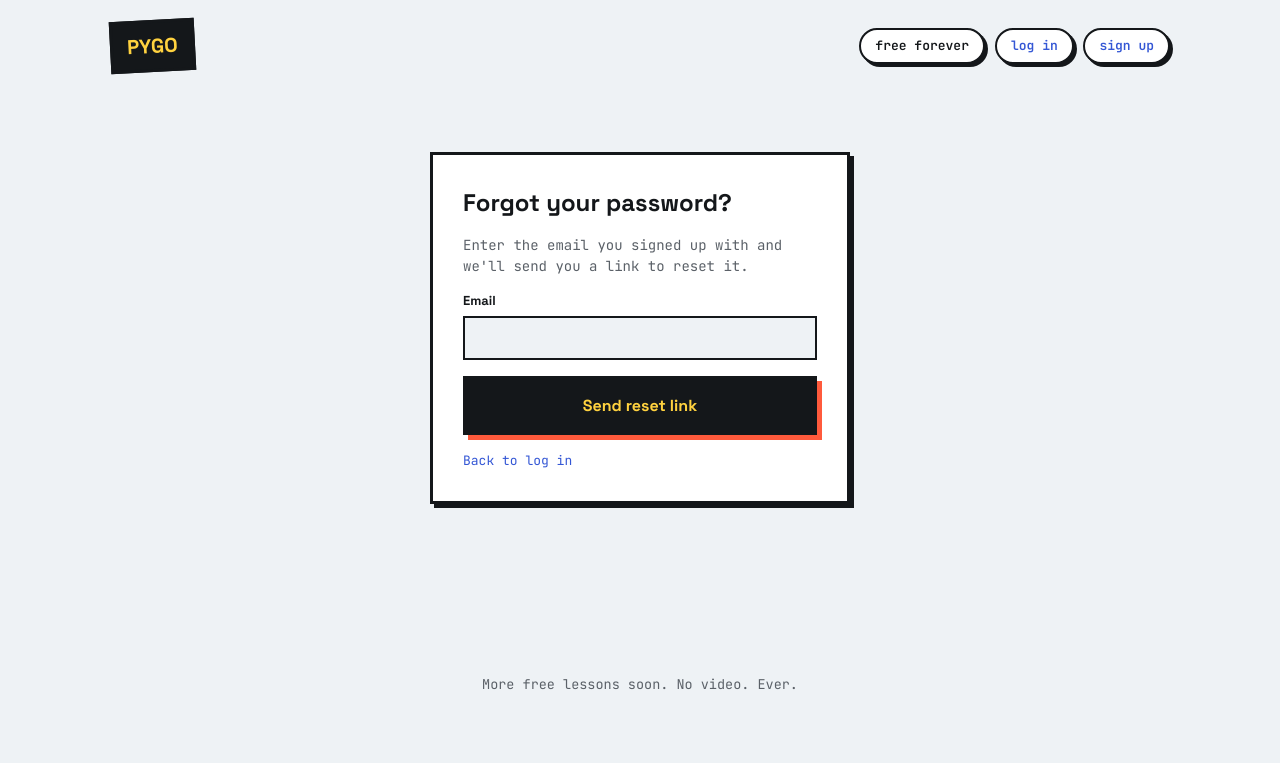
After one commit to shrutijagadale0725-rgb/PYGO, a Flask app: page /forgot-password in a window 1280 px wide. The commit adds this page. Shown: the top 763 px of the page. Run offline with Flask 3, Linux system fonts and the light colour scheme.

Commit message:
password resset mail

```diff
--- a/app/__init__.py
+++ b/app/__init__.py
@@ -3,6 +3,7 @@ from flask import Flask
 from flask_sqlalchemy import SQLAlchemy
 from flask_login import LoginManager
 from flask_wtf import CSRFProtect
+from flask_mail import Mail
 from config import INSTANCE_DIR
 
 db = SQLAlchemy()
@@ -11,6 +12,7 @@ login_manager.login_view = "auth.login"
 login_manager.login_message = "Log in to save your progress."
 login_manager.login_message_category = "info"
 csrf = CSRFProtect()
+mail = Mail()
 
 
 def create_app():
@@ -24,6 +26,7 @@ def create_app():
     db.init_app(app)
     login_manager.init_app(app)
     csrf.init_app(app)
+    mail.init_app(app)
 
     from app.models import User
 
--- a/app/auth.py
+++ b/app/auth.py
@@ -1,9 +1,28 @@
-from flask import Blueprint, render_template, redirect, url_for, request, flash
+from flask import Blueprint, render_template, redirect, url_for, request, flash, current_app
 from flask_login import login_user, logout_user, login_required, current_user
-from app import db
+from flask_mail import Message
+from itsdangerous import URLSafeTimedSerializer, SignatureExpired, BadSignature
+from app import db, mail
 from app.models import User
 
 auth_bp = Blueprint("auth", __name__)
+
+RESET_SALT = "pygo-password-reset"
+
+
+def _get_reset_serializer():
+    return URLSafeTimedSerializer(current_app.config["SECRET_KEY"])
+
+
+def generate_reset_token(email):
+    return _get_reset_serializer().dumps(email, salt=RESET_SALT)
+
+
+def verify_reset_token(token, max_age_seconds=3600):
+    try:
+        return _get_reset_serializer().loads(token, salt=RESET_SALT, max_age=max_age_seconds)
+    except (SignatureExpired, BadSignature):
+        return None
 
 
 @auth_bp.route("/signup", methods=["GET", "POST"])
@@ -55,6 +74,73 @@ def login():
         return redirect(next_url or url_for("main.index"))
 
     return render_template("login.html")
+
+
+@auth_bp.route("/forgot-password", methods=["GET", "POST"])
+def forgot_password():
+    if current_user.is_authenticated:
+        return redirect(url_for("main.index"))
+
+    if request.method == "POST":
+        email = request.form.get("email", "").strip().lower()
+        user = User.query.filter_by(email=email).first()
+
+        # Same message whether or not the account exists, so this form
+        # can't be used to probe which emails have PYGO accounts.
+        if user is not None:
+            token = generate_reset_token(user.email)
+            reset_url = url_for("auth.reset_password", token=token, _external=True)
+            msg = Message(
+                subject="Reset your PYGO password",
+                recipients=[user.email],
+                body=(
+                    f"Hi {user.display_name},\n\n"
+                    f"Click the link below to set a new PYGO password. "
+                    f"This link expires in 1 hour.\n\n{reset_url}\n\n"
+                    f"If you didn't request this, you can safely ignore this email."
+                ),
+            )
+            mail.send(msg)
+
+        flash("If that email has a PYGO account, a reset link is on its way.", "info")
+        return redirect(url_for("auth.login"))
+
+    return render_template("forgot_password.html")
+
+
+@auth_bp.route("/reset-password/<token>", methods=["GET", "POST"])
+def reset_password(token):
+    if current_user.is_authenticated:
+        return redirect(url_for("main.index"))
+
+    email = verify_reset_token(token)
+    if email is None:
+        flash("That reset link is invalid or has expired. Request a new one.", "error")
+        return redirect(url_for("auth.forgot_password"))
+
+    if request.method == "POST":
+        new_password = request.form.get("new_password", "")
+        confirm_password = request.form.get("confirm_password", "")
+
+        if len(new_password) < 6:
+            flash("New password must be at least 6 characters.", "error")
+            return render_template("reset_password.html")
+
+        if new_password != confirm_password:
+            flash("Passwords don't match.", "error")
+            return render_template("reset_password.html")
+
+        user = User.query.filter_by(email=email).first()
+        if user is None:
+            flash("That account no longer exists.", "error")
+            return redirect(url_for("auth.signup"))
+
+        user.set_password(new_password)
+        db.session.commit()
+        flash("Your password has been reset. Log in with your new password.", "success")
+        return redirect(url_for("auth.login"))
+
+    return render_template("reset_password.html")
 
 
 @auth_bp.route("/logout")
--- a/app/static/css/style.css
+++ b/app/static/css/style.css
@@ -82,6 +82,30 @@ a:hover{ text-decoration:underline; }
 }
 .cta:hover{ transform:translate(-2px,-2px); text-decoration:none; }
 .cta:active{ transform:translate(3px,3px); box-shadow:1px 1px 0 var(--coral); }
+
+/* ---------- what is python ---------- */
+.wip-section{ text-align:center; padding-bottom:10px; }
+.wip-lead{
+  font-size:17px; color:var(--dim); max-width:620px; margin:0 auto 30px; line-height:1.55;
+}
+.wip-grid{
+  display:grid; grid-template-columns:repeat(auto-fit, minmax(200px,1fr));
+  gap:18px; max-width:820px; margin:0 auto 30px;
+}
+.wip-card{
+  background:var(--panel); border:3px solid var(--ink); box-shadow:var(--shadow);
+  padding:22px 18px; text-align:left; transition:transform 0.12s ease;
+}
+.wip-card:nth-child(1){ transform:rotate(-1.5deg); }
+.wip-card:nth-child(2){ transform:rotate(1deg); }
+.wip-card:nth-child(3){ transform:rotate(-0.5deg); }
+.wip-card:hover{ transform:translate(-2px,-2px); }
+.wip-emoji{ font-size:28px; margin-bottom:10px; }
+.wip-t{ font-family:'Space Grotesk'; font-weight:700; font-size:16px; margin-bottom:6px; color:var(--ink); }
+.wip-s{ font-size:13.5px; color:var(--dim); line-height:1.5; }
+.wip-cta{
+  font-family:'Space Grotesk'; font-weight:700; font-size:15px; color:var(--green);
+}
 
 /* ---------- section divider ---------- */
 .divider{ display:flex; align-items:center; gap:14px; margin:10px 0 28px; }
--- /dev/null
+++ b/app/templates/forgot_password.html
@@ -0,0 +1,21 @@
+{% extends "base.html" %}
+{% block title %}Forgot password — PYGO{% endblock %}
+{% block content %}
+<div class="wrap">
+  <div class="card auth-card">
+    <h2>Forgot your password?</h2>
+    <p style="font-size:14px; color:var(--dim); margin-top:-6px;">
+      Enter the email you signed up with and we'll send you a link to reset it.
+    </p>
+    <form method="POST">
+      <input type="hidden" name="csrf_token" value="{{ csrf_token() }}">
+      <div class="field">
+        <label for="email">Email</label>
+        <input type="email" id="email" name="email" required>
+      </div>
+      <button class="cta" type="submit" style="width:100%;">Send reset link</button>
+    </form>
+    <div class="auth-switch"><a href="{{ url_for('auth.login') }}">Back to log in</a></div>
+  </div>
+</div>
+{% endblock %}
--- a/app/templates/login.html
+++ b/app/templates/login.html
@@ -16,6 +16,7 @@
       </div>
       <button class="cta" type="submit" style="width:100%;">Log in</button>
     </form>
+    <div class="auth-switch"><a href="{{ url_for('auth.forgot_password') }}">Forgot your password?</a></div>
     <div class="auth-switch">New here? <a href="{{ url_for('auth.signup') }}">Create an account</a></div>
   </div>
 </div>
--- a/requirements.txt
+++ b/requirements.txt
@@ -3,3 +3,4 @@ flask-sqlalchemy
 flask-login
 python-dotenv
 flask-WTF
+flask-mail
```
Also changed, not shown: app/templates/index.html (+28 -1 lines), app/templates/reset_password.html (added, +21 -0 lines), config.py (+11 -0 lines).
